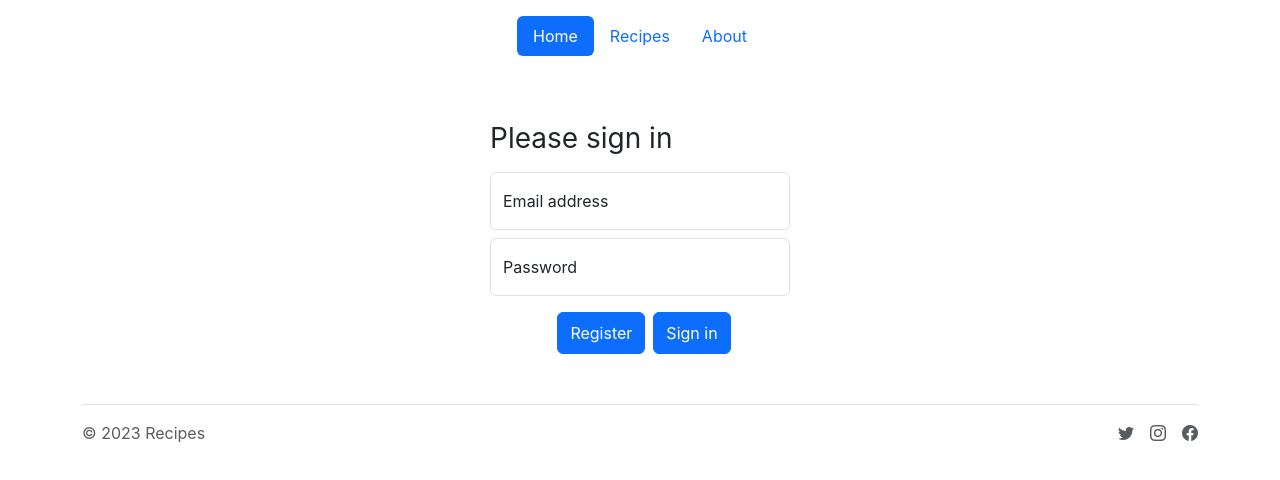
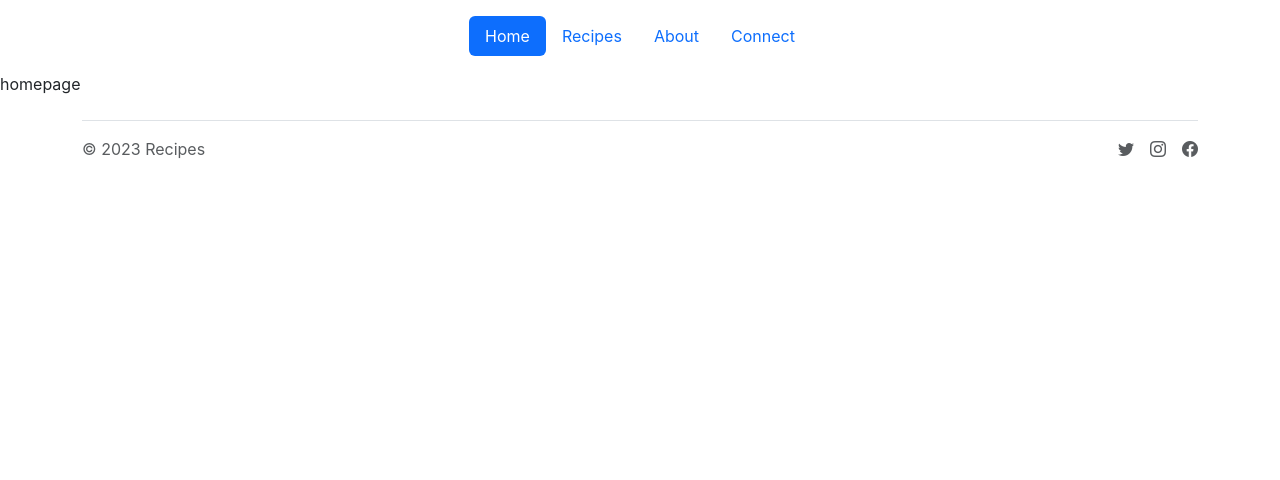
Before and after one commit to blertaaqerimi/recipes-react-app, a React (Create React App) app: page / in a window 1280 px wide. Shown: the top 480 px of the page. Built offline with nearby package versions, Linux system fonts and the light colour scheme; no server answers.

Commit message:
handle connect user

```diff
--- a/src/App.js
+++ b/src/App.js
@@ -6,6 +6,7 @@ import Home from './pages/home';
 import Header from './components/header';
 import Footer from './components/footer';
 import Meals from './pages/meals'
+import LoginForm from './pages/login';
 
 function App() {
   return (
@@ -16,6 +17,8 @@ function App() {
         <Route path='/recipes' element={<Recipes />}/>
         <Route path='/recipe/:id' element={<Recipe />}/>
         <Route path='/mealplanner' element={<Meals /> }/>
+        <Route path='/connect' element={<LoginForm /> }/>
+
       </Routes>
       <Footer />
     </BrowserRouter>
--- a/src/api.js
+++ b/src/api.js
@@ -3,13 +3,17 @@ const api_key = '5a5b50d815044ea19e98679624530982';
 
 const base_url = 'https://api.spoonacular.com/';
 
-const api_call = async (
-    { method = 'GET',
+const api_call = async ({
+        method = 'GET',
         endpoint,
         queryString,
-        textResponse = false }) => {
+        textResponse = false,
+        body = null
+    }) => {
+        const options = {method};
+        if (body) options.body = JSON.stringify(body);
     try {
-        const response = await fetch(`${base_url}${endpoint}?apiKey=${api_key}${queryString ? `&${queryString}` : ""}`, { method })
+        const response = await fetch(`${base_url}${endpoint}?apiKey=${api_key}${queryString ? `&${queryString}` : ""}`, options)
         if (response.status !== 200)
             return null;
         const data = textResponse ? await response.text() : await response.json();
@@ -31,10 +35,10 @@ export const search_recipes = (input_value) => api_call({ endpoint: 'recipes/com
 
 export const fetch_similar_recipes = (id) => api_call({ endpoint: `recipes//${id}/similar`, queryString: 'number=4' });
 
-export const connect_user = () => api_call({ endpoint: 'users/connect', method: 'POST' });
+export const connect_user = (username) => api_call({ endpoint: 'users/connect', method: 'POST', body: { username } });
 
-// export const meal_plan_week = (username, start-date) => api_call({endpoint: `mealplanner/${username}/week/${start-date}`})
+export const fetch_ingredientsWidget = (id) => api_call({ endpoint: `recipes/${id}/ingredientWidget`, queryString: 'defaultCss=true', textResponse: true });
 
-export const fetch_ingredientsWidget = (id) => api_call({ endpoint: `recipes/${id}/ingredientWidget`, queryString: 'defaultCss=true', textResponse: true })
+export const fetch_equipmentWidget = (id) => api_call({ endpoint: `recipes/${id}/equipmentWidget`, queryString: 'defaultCss=true', textResponse: true });
 
-export const fetch_equipmentWidget = (id) => api_call({ endpoint: `recipes/${id}/equipmentWidget`, queryString: 'defaultCss=true', textResponse: true })
+export const meal_plan_week = (username, start_date) => api_call({endpoint: `mealplanner/${username}/week/${start_date}`})
--- a/src/components/equipment-widget.js
+++ b/src/components/equipment-widget.js
@@ -1,7 +1,7 @@
 import { fetch_equipmentWidget } from '../api';
 import { useEffect, useState } from 'react';
 
-const EquipmentWidget = ({id}) => {
+const EquipmentWidget = ({ id }) => {
 
     const [widget, setWidget] = useState(null)
 
@@ -16,7 +16,7 @@ const EquipmentWidget = ({id}) => {
     if (!widget) return null;
     return (
         <>
-        <h4 className='mt-5'>Equipment</h4>
+            <h4 className='mt-5'>Equipment</h4>
             <div dangerouslySetInnerHTML={{ __html: widget }} />
         </>
 
--- a/src/components/header.js
+++ b/src/components/header.js
@@ -5,6 +5,8 @@ const routes = [
   { path: "/", label: "Home" },
   { path: "/recipes", label: "Recipes" },
   { path: "/about", label: "About" },
+  { path: "/connect", label: "Connect", hide: localStorage.getItem('user') },
+
 ];
 
 const Header = () => {
@@ -15,6 +17,7 @@ const Header = () => {
       <header className="d-flex justify-content-center py-3">
         <ul className="nav nav-pills">
           {routes.map((route, index) => (
+            !route?.hide &&
             <li className="nav-item" key={index}>
               <Link
                 to={route.path}
--- a/src/components/ingredients-widget.js
+++ b/src/components/ingredients-widget.js
@@ -1,7 +1,7 @@
 import { fetch_ingredientsWidget } from '../api';
 import { useEffect, useState } from 'react';
 
-const IngredientsWidget = ({id}) => {
+const IngredientsWidget = ({ id }) => {
 
     const [widget, setWidget] = useState(null)
 
@@ -15,10 +15,10 @@ const IngredientsWidget = ({id}) => {
     }, [id])
     if (!widget) return null;
     return (
-        <>
-        <h4 className='mt-5'>Ingredients</h4>
+        <div className='p-5'>
+            <h4 className='mt-5'>Ingredients</h4>
             <div dangerouslySetInnerHTML={{ __html: widget }} />
-        </>
+        </div>
 
     )
 
--- a/src/components/login-form.js
+++ /dev/null
@@ -1,33 +0,0 @@
-import { useEffect } from "react";
-import { connect_user } from '../api'
-
-const LoginForm = () => {
-
-    // const [user, setUser] = useState('');
-
-    useEffect(() => {
-        connect_user();
-
-    }, [])
-
-    return (
-        <form style={{width: '300px', margin: '50px auto'}}>
-            <h1 className="h3 mb-3 fw-normal">Please sign in</h1>
-
-            <div className="form-floating">
-                <input type="email" className="form-control" id="floatingInput" placeholder="name@example.com" />
-                    <label htmlFor="floatingInput">Email address</label>
-            </div>
-            <div className="form-floating mt-2">
-                <input type="password" className="form-control" id="floatingPassword" placeholder="Password" />
-                    <label htmlFor="floatingPassword">Password</label>
-            </div>
-            <div className="d-flex justify-content-center mt-3">
-            <button className="btn btn-primary w-40 py-2 mx-2" type="submit">Register</button>
-            <button className="btn btn-primary w-40 py-2" type="submit">Sign in</button>
-            </div>
-        </form>
-    )
-};
-
-export default LoginForm;
--- a/src/pages/home.js
+++ b/src/pages/home.js
@@ -1,8 +1,8 @@
-import LoginForm from '../components/login-form';
+
 
 const Home = () => {
   return (
-    < LoginForm />
+    <div>homepage</div>
 
   )
 }
--- /dev/null
+++ b/src/pages/login.js
@@ -0,0 +1,40 @@
+import { useEffect, useState } from "react";
+import { connect_user } from '../api'
+import { useNavigate } from "react-router-dom";
+
+const LoginForm = () => {
+
+    const [user, setUser] = useState('');
+    const navigate = useNavigate();
+
+    const handleSubmit = async (e) => {
+        e.preventDefault()
+        const data = await connect_user(user);
+        localStorage.setItem('user', JSON.stringify(data));
+        navigate('/')
+    }
+
+    useEffect(() => {
+        const savedUser = localStorage.getItem('user');
+        if (savedUser) {
+            navigate('/')
+        }
+    }, [])
+
+    return (
+        <form onSubmit={handleSubmit} style={{ width: '300px', margin: '50px auto' }}>
+            <h1 className="h3 mb-3 fw-normal">Please sign in</h1>
+
+            <div className="form-floating">
+                <input onChange={(e) => setUser(e.target.value)}
+                type="text" className="form-control" placeholder="Enter your username" />
+                <label htmlFor="floatingInput">Username</label>
+            </div>
+            <div className="d-flex justify-content-center mt-3">
+                <button className="btn btn-primary w-40 py-2" type="submit">Connect</button>
+            </div>
+        </form>
+    )
+};
+
+export default LoginForm;
```
